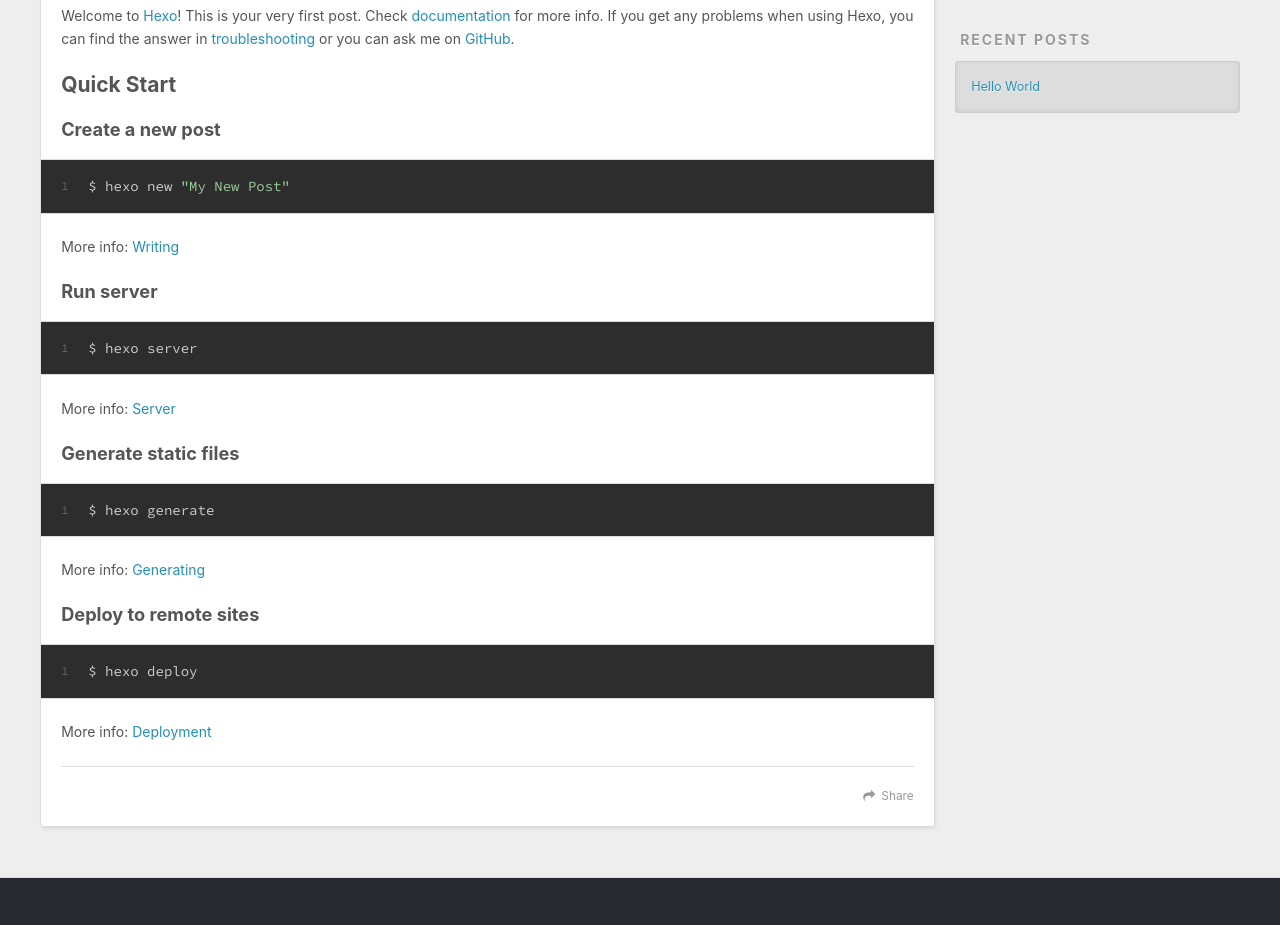
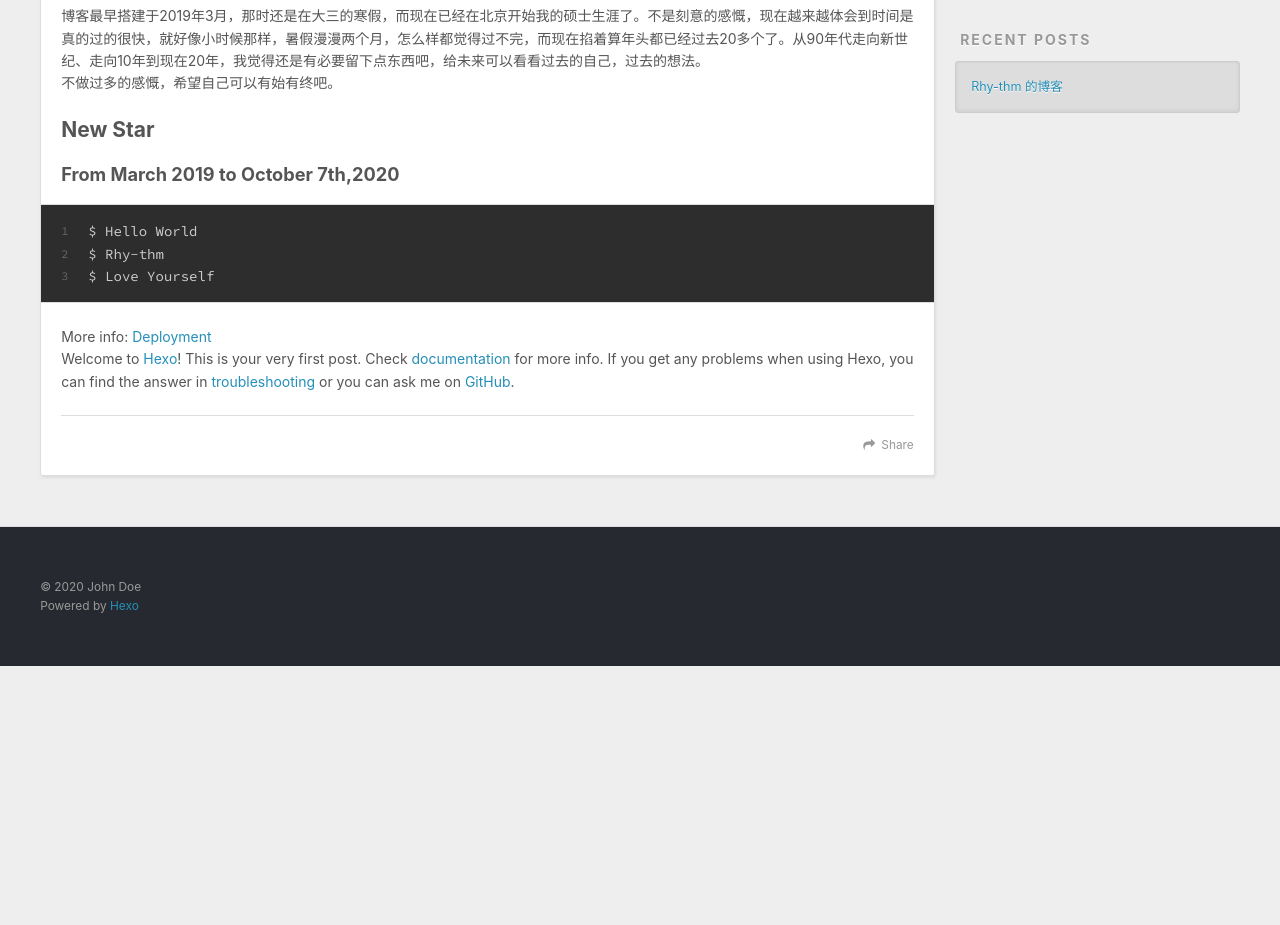
Before and after one commit to Rhy-thm/Rhy-thm.github.io, a plain HTML site: page 2020/10/07/hello-world/index.html in a window 1280 px wide. Shown: the part 448-1373 px from the top of the page. After the commit the page ends 1114 px from the top, so only its background shows below. Drawn offline with nearby package versions, Linux system fonts and the light colour scheme.

Commit message:
Site updated: 2020-10-07 17:58:24

```diff
--- a/2020/10/07/hello-world/index.html
+++ b/2020/10/07/hello-world/index.html
@@ -5,17 +5,17 @@
 
 
 
-  <title>Hello World | Hexo</title>
+  <title>Rhy-thm 的博客 | Hexo</title>
   <meta name="viewport" content="width=device-width, initial-scale=1, maximum-scale=1">
-  <meta name="description" content="Welcome to Hexo! This is your very first post. Check documentation for more info. If you get any problems when using Hexo, you can find the answer in troubleshooting or you can ask me on GitHub. Quick">
+  <meta name="description" content="博客最早搭建于2019年3月，那时还是在大三的寒假，而现在已经在北京开始我的硕士生涯了。不是刻意的感慨，现在越来越体会到时间是真的过的很快，就好像小时候那样，暑假漫漫两个月，怎么样都觉得过不完，而现在掐着算年头都已经过去20多个了。从90年代走向新世纪、走向10年到现在20年，我觉得还是有必要留下点东西吧，给未来可以看看过去的自己，过去的想法。不做过多的感慨，希望自己可以有始有终吧。 New St">
 <meta property="og:type" content="article">
-<meta property="og:title" content="Hello World">
+<meta property="og:title" content="Rhy-thm 的博客">
 <meta property="og:url" content="http://example.com/2020/10/07/hello-world/index.html">
 <meta property="og:site_name" content="Hexo">
-<meta property="og:description" content="Welcome to Hexo! This is your very first post. Check documentation for more info. If you get any problems when using Hexo, you can find the answer in troubleshooting or you can ask me on GitHub. Quick">
+<meta property="og:description" content="博客最早搭建于2019年3月，那时还是在大三的寒假，而现在已经在北京开始我的硕士生涯了。不是刻意的感慨，现在越来越体会到时间是真的过的很快，就好像小时候那样，暑假漫漫两个月，怎么样都觉得过不完，而现在掐着算年头都已经过去20多个了。从90年代走向新世纪、走向10年到现在20年，我觉得还是有必要留下点东西吧，给未来可以看看过去的自己，过去的想法。不做过多的感慨，希望自己可以有始有终吧。 New St">
 <meta property="og:locale" content="en_US">
 <meta property="article:published_time" content="2020-10-07T06:55:23.411Z">
-<meta property="article:modified_time" content="2020-10-07T06:55:23.411Z">
+<meta property="article:modified_time" content="2020-10-07T09:48:51.584Z">
 <meta property="article:author" content="John Doe">
 <meta name="twitter:card" content="summary">
 
@@ -80,7 +80,7 @@
 
 
     <h1 class="article-title" itemprop="name">
-      Hello World
+      Rhy-thm 的博客
     </h1>
 
 
@@ -88,19 +88,12 @@
 
     <div class="article-entry" itemprop="articleBody">
 
-        <p>Welcome to <a target="_blank" rel="noopener" href="https://hexo.io/">Hexo</a>! This is your very first post. Check <a target="_blank" rel="noopener" href="https://hexo.io/docs/">documentation</a> for more info. If you get any problems when using Hexo, you can find the answer in <a target="_blank" rel="noopener" href="https://hexo.io/docs/troubleshooting.html">troubleshooting</a> or you can ask me on <a target="_blank" rel="noopener" href="https://github.com/hexojs/hexo/issues">GitHub</a>.</p>
-<h2 id="Quick-Start"><a href="#Quick-Start" class="headerlink" title="Quick Start"></a>Quick Start</h2><h3 id="Create-a-new-post"><a href="#Create-a-new-post" class="headerlink" title="Create a new post"></a>Create a new post</h3><figure class="highlight bash"><table><tr><td class="gutter"><pre><span class="line">1</span><br></pre></td><td class="code"><pre><span class="line">$ hexo new <span class="string">&quot;My New Post&quot;</span></span><br></pre></td></tr></table></figure>
+        <p>博客最早搭建于2019年3月，那时还是在大三的寒假，而现在已经在北京开始我的硕士生涯了。不是刻意的感慨，现在越来越体会到时间是真的过的很快，就好像小时候那样，暑假漫漫两个月，怎么样都觉得过不完，而现在掐着算年头都已经过去20多个了。从90年代走向新世纪、走向10年到现在20年，我觉得还是有必要留下点东西吧，给未来可以看看过去的自己，过去的想法。<br>不做过多的感慨，希望自己可以有始有终吧。</p>
+<h2 id="New-Star"><a href="#New-Star" class="headerlink" title="New Star"></a>New Star</h2><h3 id="From-March-2019-to-October-7th-2020"><a href="#From-March-2019-to-October-7th-2020" class="headerlink" title="From March 2019 to October 7th,2020"></a>From March 2019 to October 7th,2020</h3><figure class="highlight bash"><table><tr><td class="gutter"><pre><span class="line">1</span><br><span class="line">2</span><br><span class="line">3</span><br></pre></td><td class="code"><pre><span class="line">$ Hello World</span><br><span class="line">$ Rhy-thm</span><br><span class="line">$ Love Yourself</span><br></pre></td></tr></table></figure>
 
-<p>More info: <a target="_blank" rel="noopener" href="https://hexo.io/docs/writing.html">Writing</a></p>
-<h3 id="Run-server"><a href="#Run-server" class="headerlink" title="Run server"></a>Run server</h3><figure class="highlight bash"><table><tr><td class="gutter"><pre><span class="line">1</span><br></pre></td><td class="code"><pre><span class="line">$ hexo server</span><br></pre></td></tr></table></figure>
 
-<p>More info: <a target="_blank" rel="noopener" href="https://hexo.io/docs/server.html">Server</a></p>
-<h3 id="Generate-static-files"><a href="#Generate-static-files" class="headerlink" title="Generate static files"></a>Generate static files</h3><figure class="highlight bash"><table><tr><td class="gutter"><pre><span class="line">1</span><br></pre></td><td class="code"><pre><span class="line">$ hexo generate</span><br></pre></td></tr></table></figure>
 
-<p>More info: <a target="_blank" rel="noopener" href="https://hexo.io/docs/generating.html">Generating</a></p>
-<h3 id="Deploy-to-remote-sites"><a href="#Deploy-to-remote-sites" class="headerlink" title="Deploy to remote sites"></a>Deploy to remote sites</h3><figure class="highlight bash"><table><tr><td class="gutter"><pre><span class="line">1</span><br></pre></td><td class="code"><pre><span class="line">$ hexo deploy</span><br></pre></td></tr></table></figure>
-
-<p>More info: <a target="_blank" rel="noopener" href="https://hexo.io/docs/one-command-deployment.html">Deployment</a></p>
+<p>More info: <a target="_blank" rel="noopener" href="https://hexo.io/docs/one-command-deployment.html">Deployment</a><br>Welcome to <a target="_blank" rel="noopener" href="https://hexo.io/">Hexo</a>! This is your very first post. Check <a target="_blank" rel="noopener" href="https://hexo.io/docs/">documentation</a> for more info. If you get any problems when using Hexo, you can find the answer in <a target="_blank" rel="noopener" href="https://hexo.io/docs/troubleshooting.html">troubleshooting</a> or you can ask me on <a target="_blank" rel="noopener" href="https://github.com/hexojs/hexo/issues">GitHub</a>.</p>
 
 
     </div>
@@ -144,7 +137,7 @@
       <ul>
 
           <li>
-            <a href="/2020/10/07/hello-world/">Hello World</a>
+            <a href="/2020/10/07/hello-world/">Rhy-thm 的博客</a>
           </li>
 
       </ul>
```
Also changed, not shown: archives/2020/10/index.html (+2 -2 lines), archives/2020/index.html (+2 -2 lines), archives/index.html (+2 -2 lines), index.html (+5 -12 lines).
